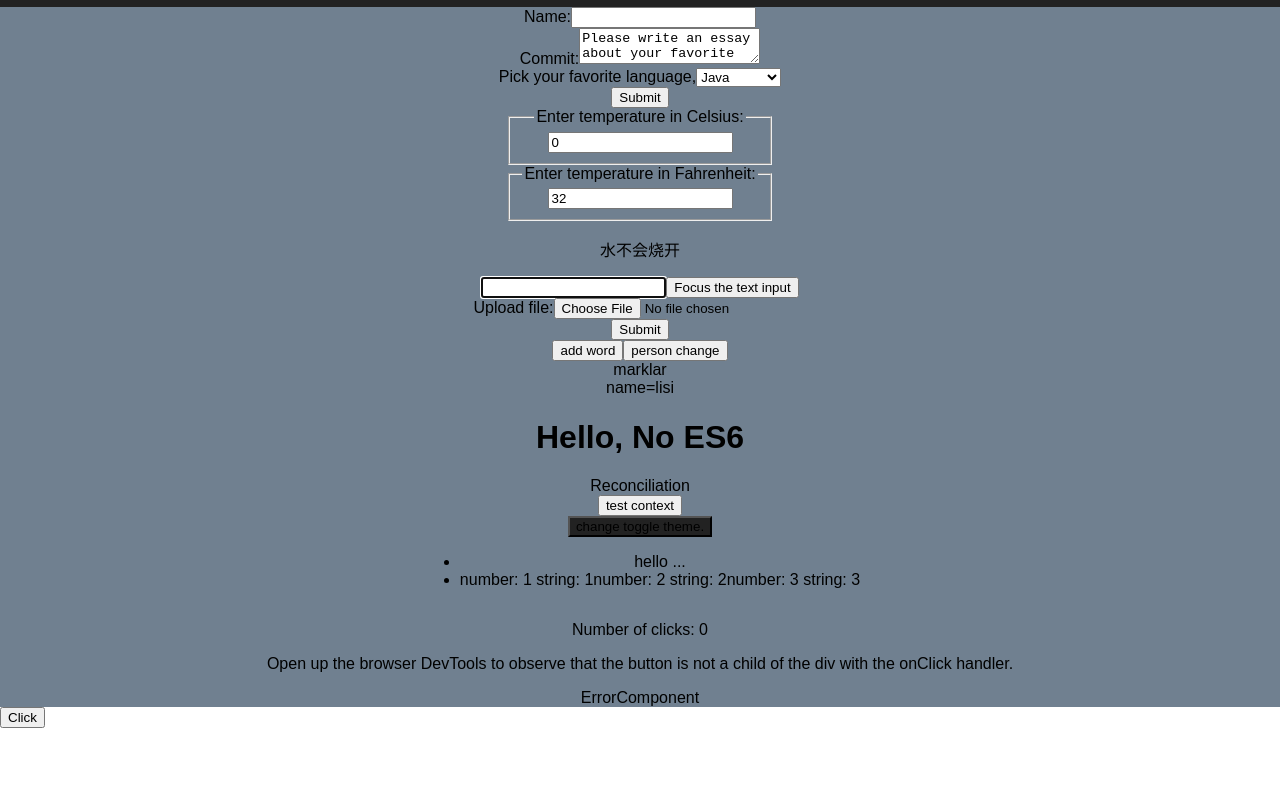
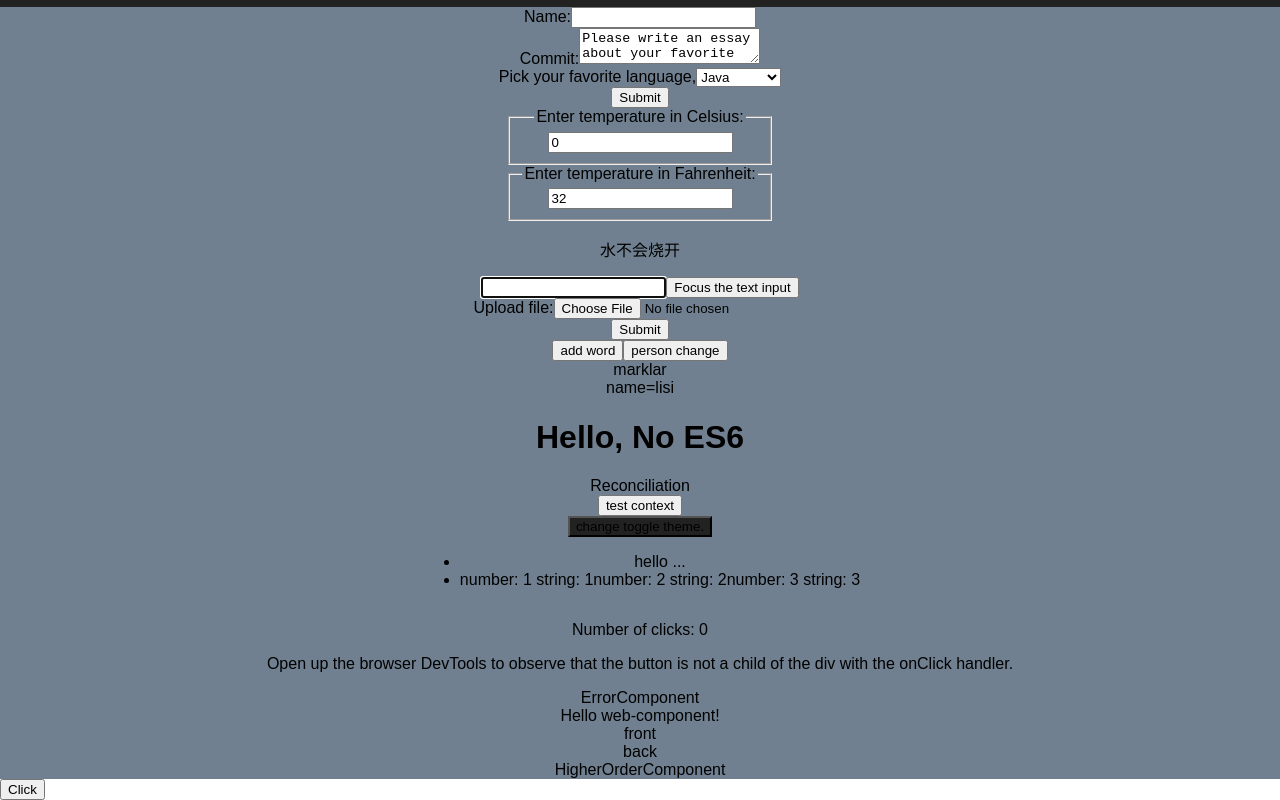
Before and after one commit to XinQiXiao/to-do-react-app, a React (Create React App) app: page / in a window 1280 px wide. Shown: the part 183-983 px from the top of the page. Before the commit the page ends 911 px from the top, so only its background shows below. Built offline with nearby package versions, Linux system fonts and the light colour scheme.

Commit message:
高级 传递 refs

```diff
--- a/src/App.js
+++ b/src/App.js
@@ -7,7 +7,7 @@ import {
   // context
   ContextComponent, ThemeComponent,
   // high advance
-  PortalComponent, ErrorBoundaries,
+  PortalComponent, ErrorBoundaries, WebComponent, HighOrder,
 } from './component'
 
 // img
@@ -38,6 +38,8 @@ class App extends Component {
           <Fragments />
           <PortalComponent />
           <ErrorBoundaries />
+          <WebComponent name="web-component"/>
+          <HighOrder />
         </div>
       </div>
     )
--- /dev/null
+++ b/src/component/highAdvance/HigherOrder.js
@@ -0,0 +1,37 @@
+/**
+ * 高级 高阶组件
+ */
+import React, { PureComponent, Component } from 'react'
+
+class CommentList extends PureComponent{
+	constructor(props){
+		super(props)
+
+		this.state = {
+			comments: []
+		}
+
+		this._handleChange = this._handleChange.bind(this)
+	}
+
+	_handleChange(){
+
+	}
+
+	render(){
+		return null
+	}
+}
+
+class HigherOrderComponent extends Component{
+	render(){
+		return (
+			<div>
+				HigherOrderComponent
+				<CommentList />
+			</div>
+		)
+	}
+}
+
+export default HigherOrderComponent
--- /dev/null
+++ b/src/component/highAdvance/WebComponent.js
@@ -0,0 +1,21 @@
+/**
+ * 高级 Web Components
+ */
+
+import React, { PureComponent } from 'react'
+
+class WebComponent extends PureComponent{
+	render(){
+		return (
+			<div>
+				Hello <x-search>{this.props.name}</x-search>!
+				<brick-flipbox>
+					<div>front</div>
+					<div>back</div>
+				</brick-flipbox>
+			</div>
+		)
+	}
+}
+
+export default WebComponent
--- a/src/component/highAdvance/index.js
+++ b/src/component/highAdvance/index.js
@@ -1,7 +1,11 @@
 import PortalComponent from './Portal'
 import ErrorBoundaries from './ErrorBoundaries'
+import WebComponent from './WebComponent'
+import HighOrder from './HigherOrder'
 
 export {
 	PortalComponent,
 	ErrorBoundaries,
+	WebComponent,
+	HighOrder,
 }
--- a/src/component/index.js
+++ b/src/component/index.js
@@ -7,7 +7,7 @@ import {
 import { ContextComponent, ThemeComponent, } from './context'
 
 // highAdvance
-import { PortalComponent, ErrorBoundaries, } from './highAdvance'
+import { PortalComponent, ErrorBoundaries, WebComponent, HighOrder, } from './highAdvance'
 
 export {
 	ClockComponent,
@@ -25,4 +25,6 @@ export {
 	// high advance
 	PortalComponent,
 	ErrorBoundaries,
+	WebComponent,
+	HighOrder,
 }
```
